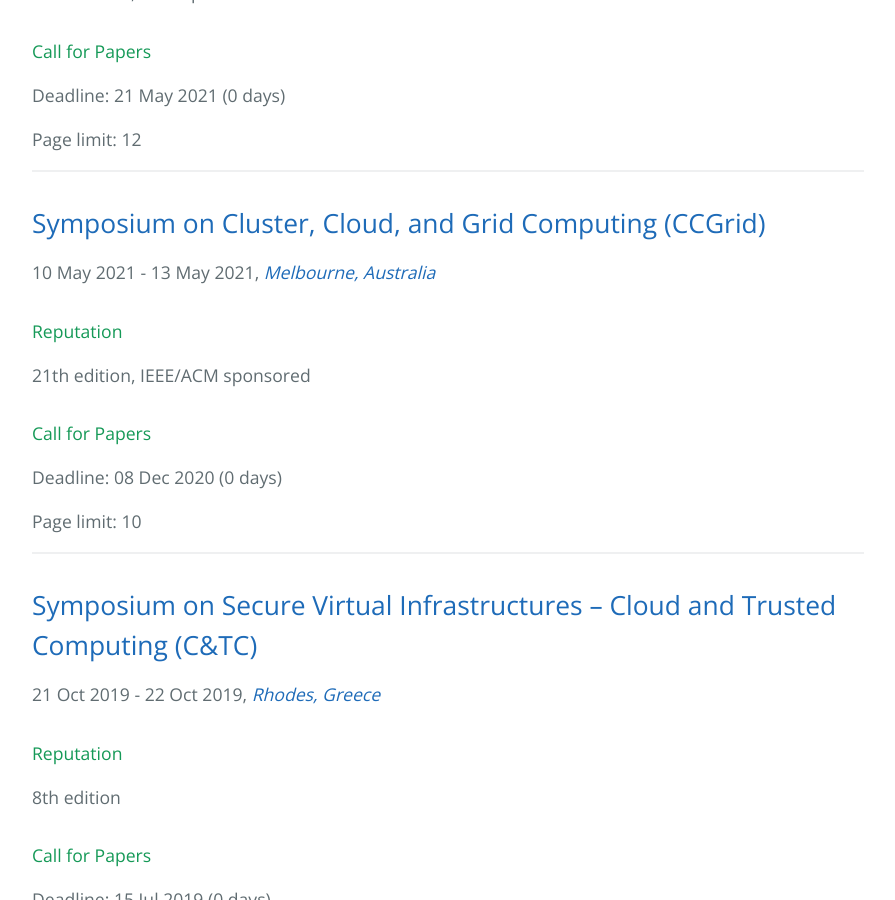
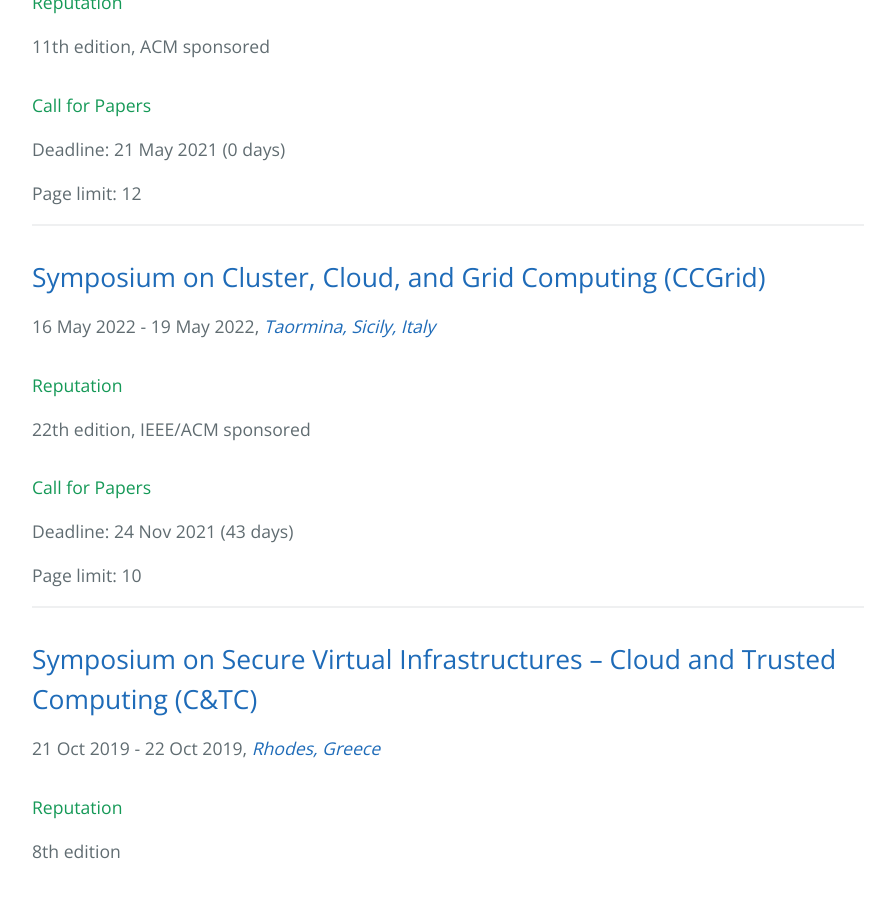
Before and after one commit to stefan-kolb/cloud-conferences, a Jekyll site: the page built from index.html, in a window 1280 px wide and 900 px high, scrolled down 6890 px. Shown: the whole window, without its empty margins (192-1087 px from the left). Built offline with Jekyll 4.4.1, drawn with Linux system fonts in a browser that asks for light colours; nearby versions of some CDN libraries; some of the changed text lies outside the part shown.

```diff
--- a/_data/conferences.yml
+++ b/_data/conferences.yml
@@ -79,11 +79,11 @@
 
 - name: Symposium on Cluster, Cloud, and Grid Computing
   abbrv: CCGrid
-  url: http://cloudbus.org/ccgrid2021/
-  edition: 21
-  deadline: "2020-12-08"
-  date_from: "2021-05-10"
-  date_to: "2021-05-13"
+  url: https://fcrlab.unime.it/ccgrid22/
+  edition: 22
+  deadline: "2021-11-24"
+  date_from: "2022-05-16"
+  date_to: "2022-05-19"
   organization: IEEE/ACM
   acceptance:
     - 2015: 26
@@ -91,7 +91,7 @@
     - 2013: 22
     - 2012: 28
     - 2011: 29
-  location: Melbourne, Australia
+  location: Taormina, Sicily, Italy
   acceptance: [26, 19, 22, 28, 29]
   page_limit: 10
 
```
